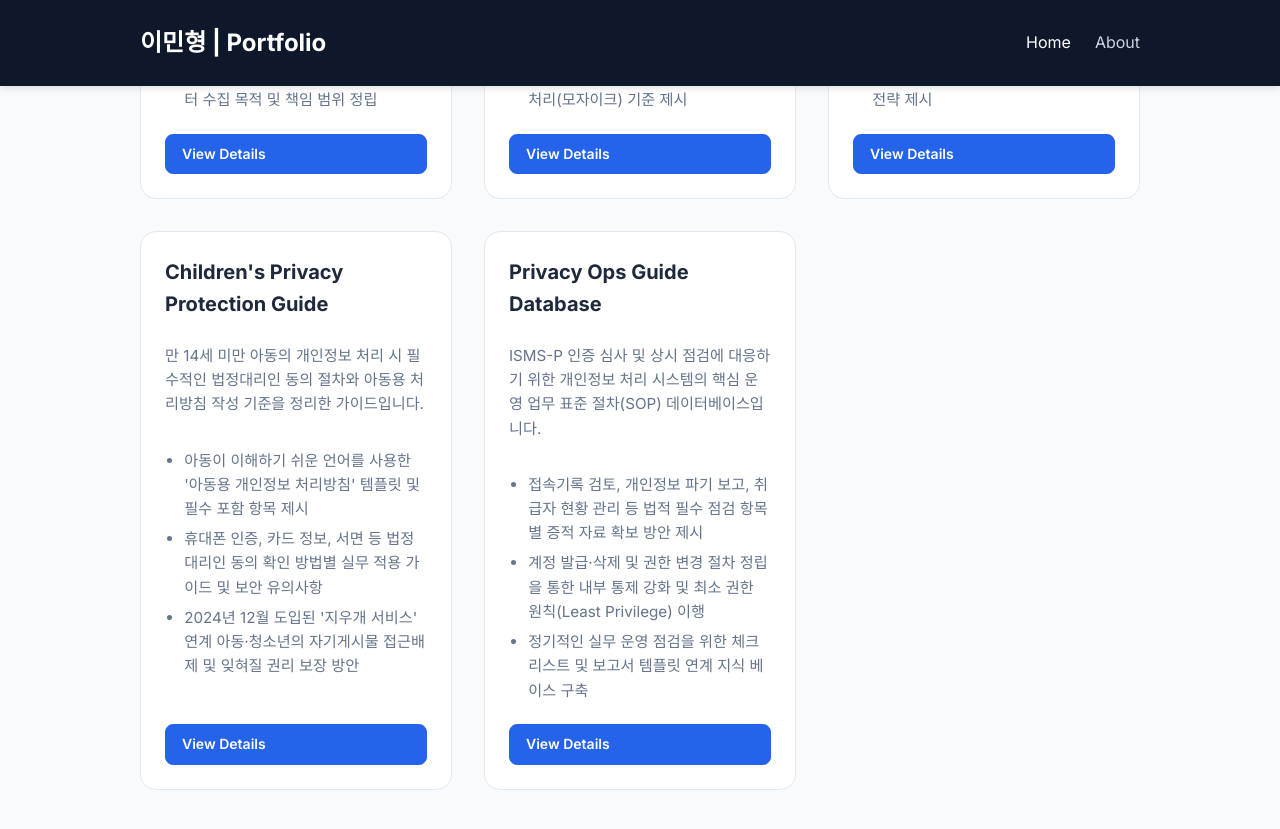
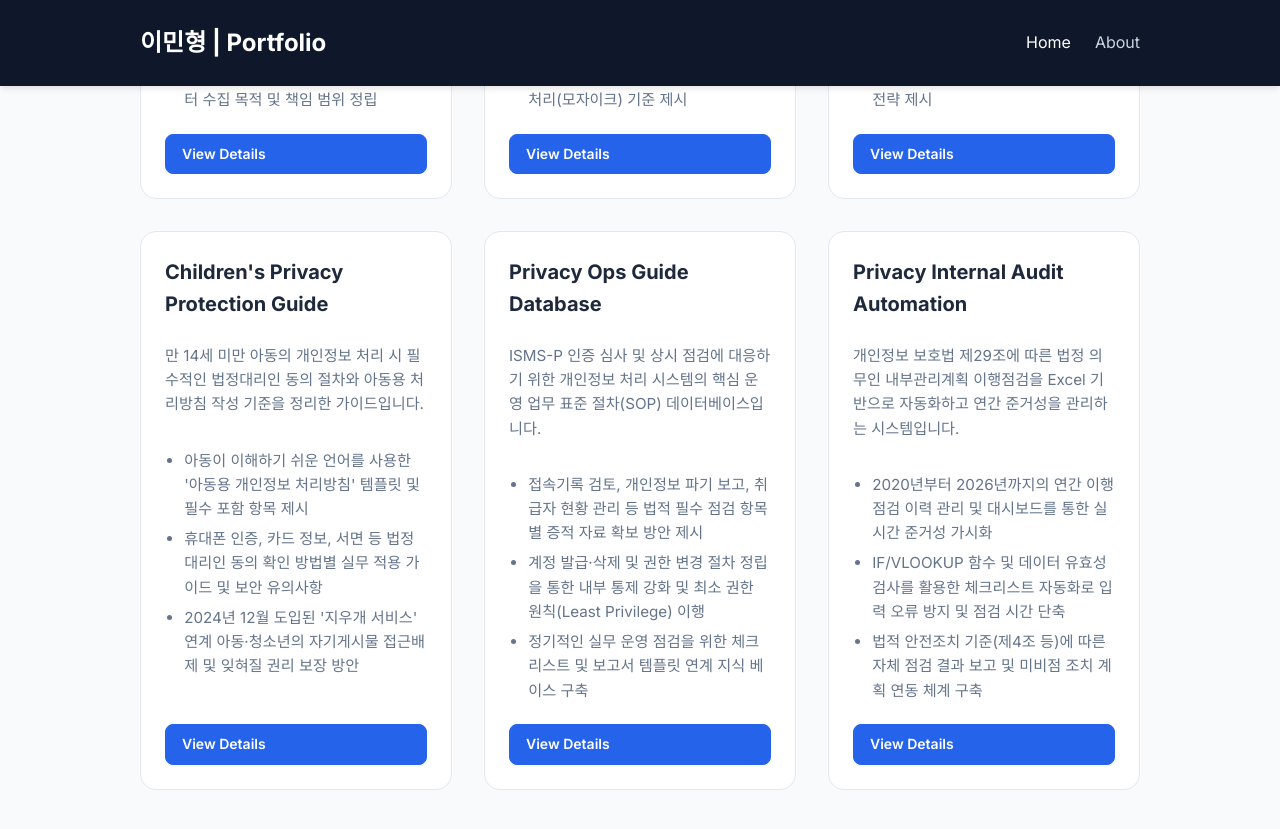
Before and after one commit to 971023als/971023als.github.io, a Jekyll site: the page built from index.md, in a window 1280 px wide and 900 px high, scrolled down 5615 px. Shown: the top 829 px of the window. Built offline with Jekyll 4.4.1, drawn with Linux system fonts in a browser that asks for light colours.

Commit message:
Add Privacy Internal Audit Automation project page

```diff
--- a/index.md
+++ b/index.md
@@ -445,6 +445,20 @@ title: "Home"
                 <a href="/projects/privacy-ops-guide-database/" class="btn btn-small">View Details</a>
             </div>
         </div>
+        <div class="project-card">
+            <div class="project-info">
+                <h3>Privacy Internal Audit Automation</h3>
+                <p>
+                    개인정보 보호법 제29조에 따른 법정 의무인 내부관리계획 이행점검을 Excel 기반으로 자동화하고 연간 준거성을 관리하는 시스템입니다.
+                </p>
+                <ul class="project-points">
+                    <li>2020년부터 2026년까지의 연간 이행점검 이력 관리 및 대시보드를 통한 실시간 준거성 가시화</li>
+                    <li>IF/VLOOKUP 함수 및 데이터 유효성 검사를 활용한 체크리스트 자동화로 입력 오류 방지 및 점검 시간 단축</li>
+                    <li>법적 안전조치 기준(제4조 등)에 따른 자체 점검 결과 보고 및 미비점 조치 계획 연동 체계 구축</li>
+                </ul>
+                <a href="/projects/privacy-internal-audit-automation/" class="btn btn-small">View Details</a>
+            </div>
+        </div>
     </div>
 </section>
 
```
Also changed, not shown: projects/privacy-internal-audit-automation.md (added, +62 -0 lines), 2 other files.
